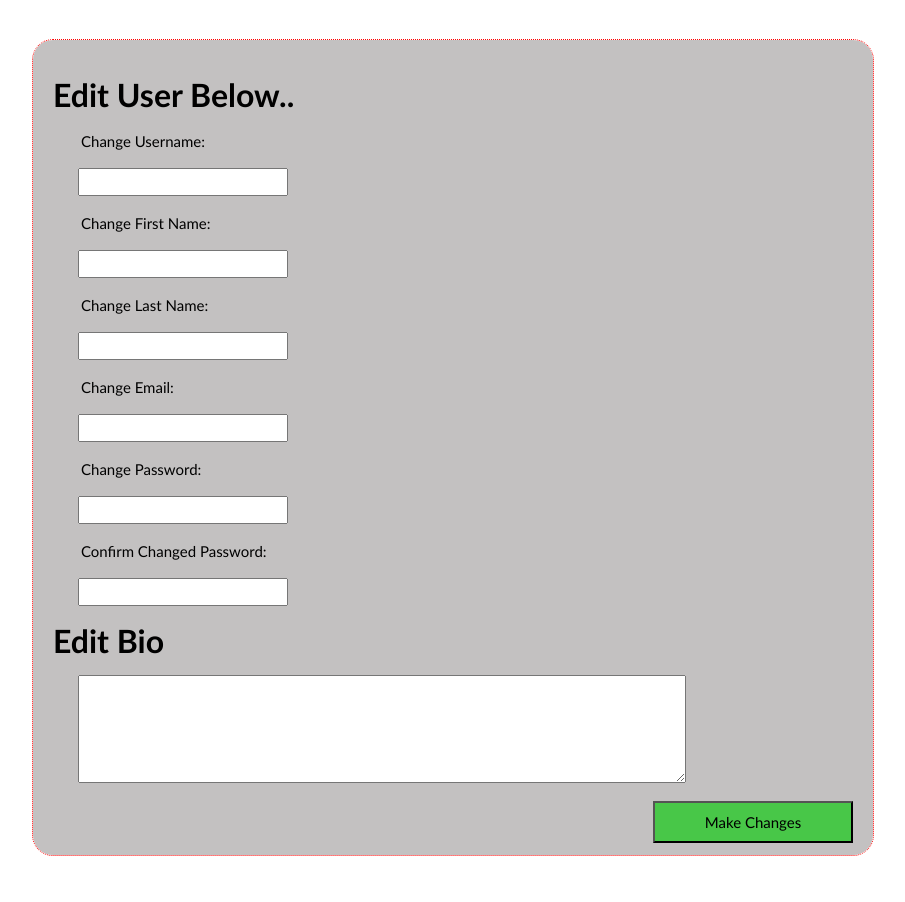
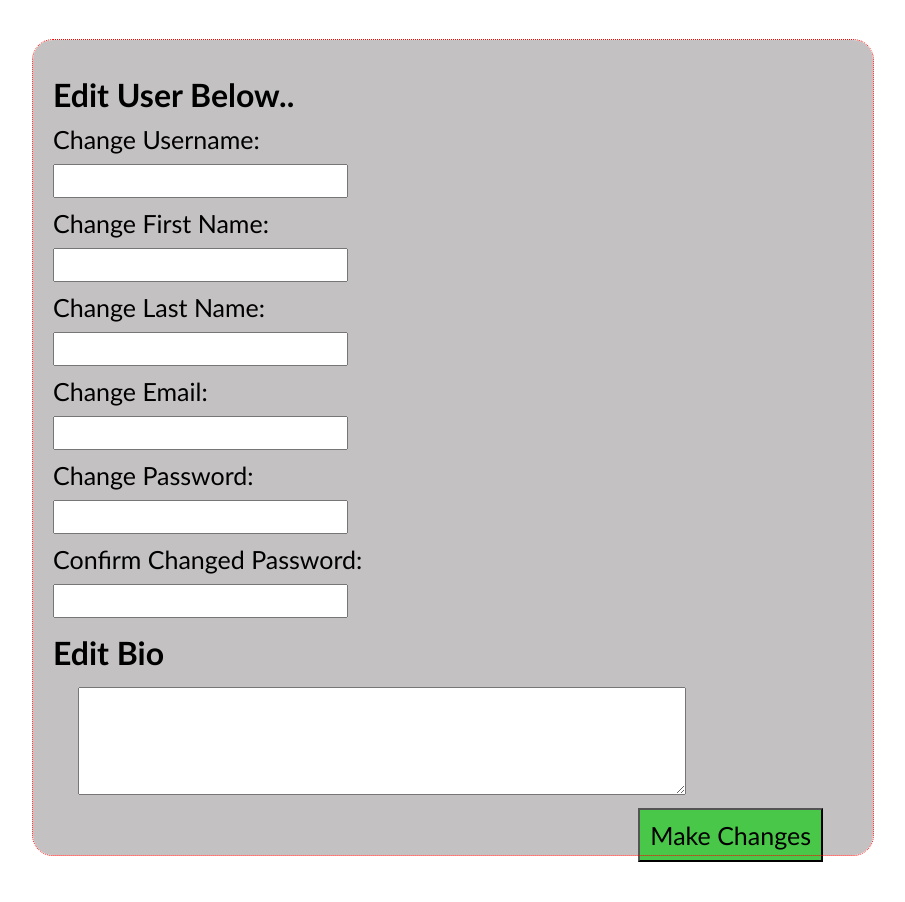
Before and after one commit to Derek-Mactal/DoodleBook, a Django app: page /edit in a window 1280 px wide. Shown: the part 156-1058 px from the top of the page, without its empty margins (187-1092 px from the left). Run offline with Django 3.2, Linux system fonts and the light colour scheme.

Commit message:
Changed some css in edit_user.css

```diff
--- a/Doodle_App/static/css/edit_user.css
+++ b/Doodle_App/static/css/edit_user.css
@@ -44,12 +44,11 @@ header .nav a {
     margin-top: 15px;
 }
 .container label,input{
-    display:block;
-    font-size: 15px;
-    margin-left: 25px;
-    margin-top:15px;
-    width: 200px;
-    padding: 3px;
+    font-size: 25px;
+    margin-right: 30px;
+    display: block;
+    margin-top: 10px;
+    margin-bottom: 10px;
 }
 
 .container textarea {
```
